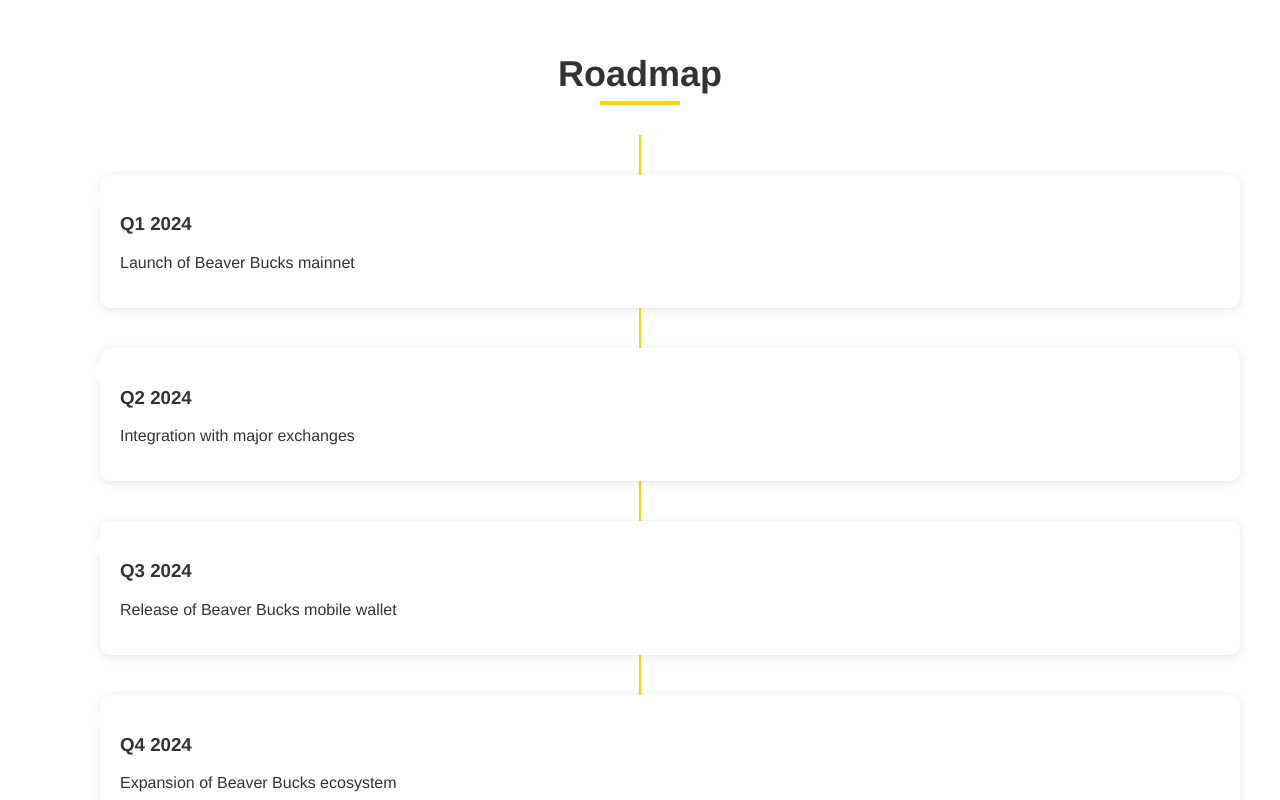
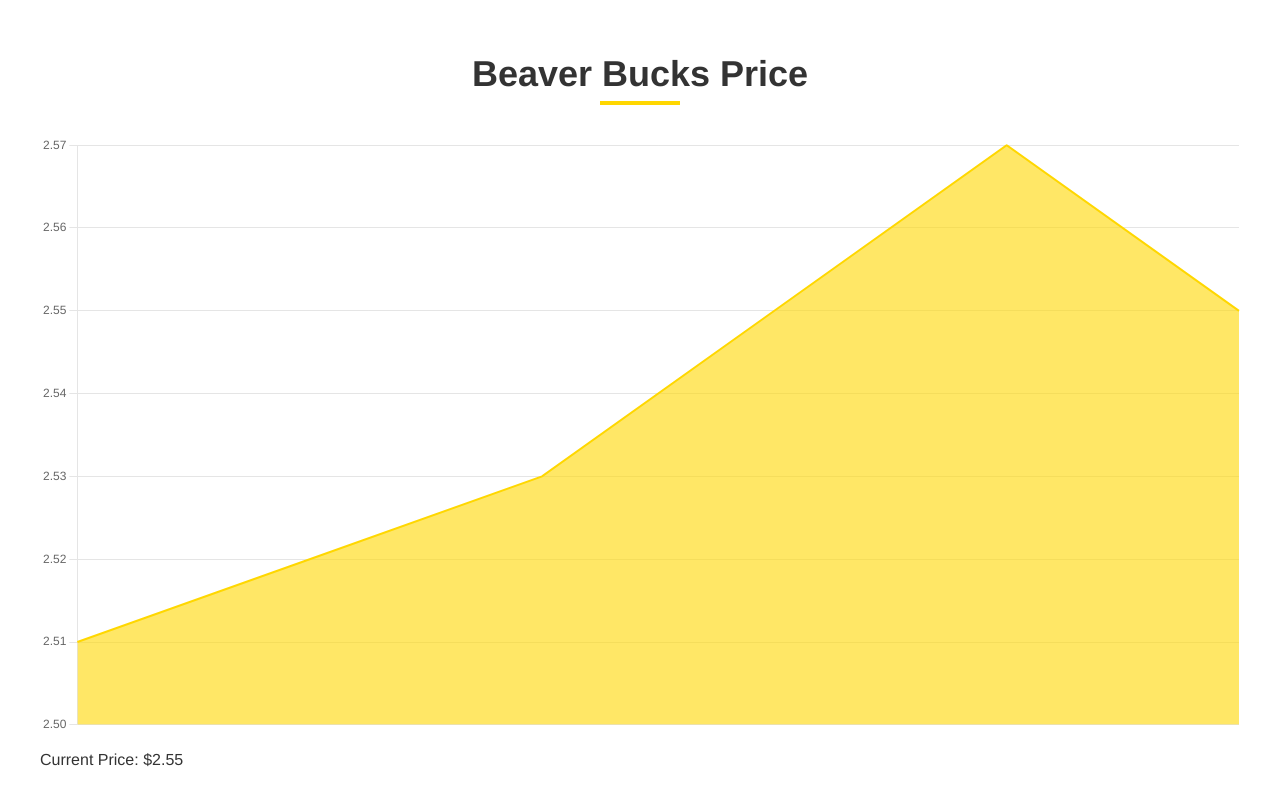
Before and after one commit to pattyboyy/alt-coin, a plain HTML site: page index.html in a window 1280 px wide. Shown: the part 3460-4260 px from the top of the page. Drawn offline with nearby package versions, Linux system fonts and the light colour scheme.

Commit message:
added graph

```diff
--- a/index.html
+++ b/index.html
@@ -14,6 +14,7 @@
         <link rel="mask-icon" href="safari-pinned-tab.svg" color="#5bbad5">
         <meta name="msapplication-TileColor" content="#da532c">
         <meta name="theme-color" content="#ffffff">
+        <script src="https://cdn.jsdelivr.net/npm/chart.js"></script>
     </head>
 <body>
     <header>
@@ -110,7 +111,15 @@
             </div>
         </section>
 
-
+        <section id="price-graph" class="section-with-bg">
+            <div class="container">
+                <h2>Beaver Bucks Price</h2>
+                <div class="graph-container">
+                    <canvas id="priceChart"></canvas>
+                </div>
+                <p>Current Price: $<span id="currentPrice">2.50</span></p>
+            </div>
+        </section>
 
         <section id="roadmap" class="section-with-bg">
             <div class="container">
@@ -205,5 +214,6 @@
     </footer>
 
     <script src="script.js"></script>
+
 </body>
 </html>
--- a/script.js
+++ b/script.js
@@ -44,3 +44,66 @@ window.addEventListener('scroll', function () {
         icon.style.transform = `translateY(${scrollPosition * 0.2}px)`;
     });
 });
+
+// ... (existing JavaScript code)
+
+// Live price graph
+const priceCtx = document.getElementById('priceChart').getContext('2d');
+const currentPriceElement = document.getElementById('currentPrice');
+const priceInput = document.getElementById('price');
+
+let currentPrice = 2.50;
+let priceHistory = [];
+
+const priceChart = new Chart(priceCtx, {
+    type: 'line',
+    data: {
+        labels: [],
+        datasets: [{
+            label: 'Beaver Bucks Price',
+            data: [],
+            backgroundColor: 'rgba(255, 215, 0, 0.6)',
+            borderColor: 'rgba(255, 215, 0, 1)',
+            borderWidth: 2,
+            pointRadius: 0,
+            fill: true
+        }]
+    },
+    options: {
+        responsive: true,
+        scales: {
+            x: {
+                display: false
+            },
+            y: {
+                beginAtZero: false
+            }
+        },
+        plugins: {
+            legend: {
+                display: false
+            }
+        }
+    }
+});
+
+function updatePrice() {
+    const randomChange = (Math.random() * 0.06) - 0.03; // Random value between -0.03 and 0.03
+    currentPrice += randomChange;
+    currentPrice = Math.max(currentPrice, 0.01); // Ensure price doesn't go below 0.01
+    currentPrice = parseFloat(currentPrice.toFixed(2)); // Round to 2 decimal places
+
+    priceHistory.push(currentPrice);
+    if (priceHistory.length > 100) {
+        priceHistory.shift();
+    }
+
+    currentPriceElement.textContent = currentPrice.toFixed(2);
+    priceInput.value = `$${(currentPrice * parseInt(document.getElementById('amount').value)).toFixed(2)}`;
+
+    priceChart.data.labels = priceHistory.map((_, index) => index + 1);
+    priceChart.data.datasets[0].data = priceHistory;
+    priceChart.update();
+}
+
+setInterval(updatePrice, 1000);
```
